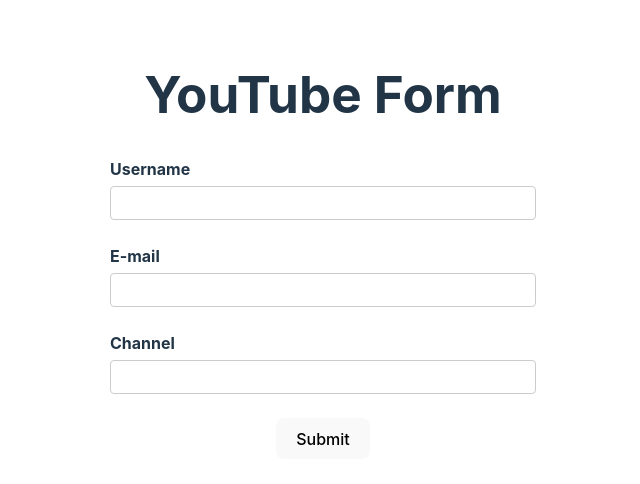
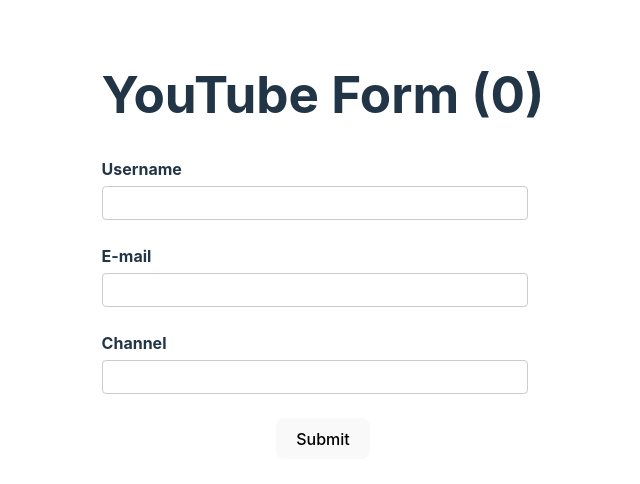
Before and after one commit to mahmud035/React-Hook-Form-Tutorials, a React (Vite) app: page / in a window 1280 px wide. Shown: the top 484 px of the page, without its empty margins (317-957 px from the left). Built offline with nearby package versions, Linux system fonts and the light colour scheme.

Commit message:
06 - re-render

```diff
--- a/src/components/YouTubeForm.jsx
+++ b/src/components/YouTubeForm.jsx
@@ -1,6 +1,8 @@
 import React from 'react';
 import { useForm } from 'react-hook-form';
 import { DevTool } from '@hookform/devtools';
+
+let renderCount = 0;
 
 const YouTubeForm = () => {
   const {
@@ -23,7 +25,7 @@
 
   return (
     <div>
-      <h1>YouTube Form</h1>
+      <h1>YouTube Form ({renderCount / 2})</h1>
       <form onSubmit={handleSubmit(handleRegister)}>
         <label htmlFor="username">Username</label>
         <input
```
